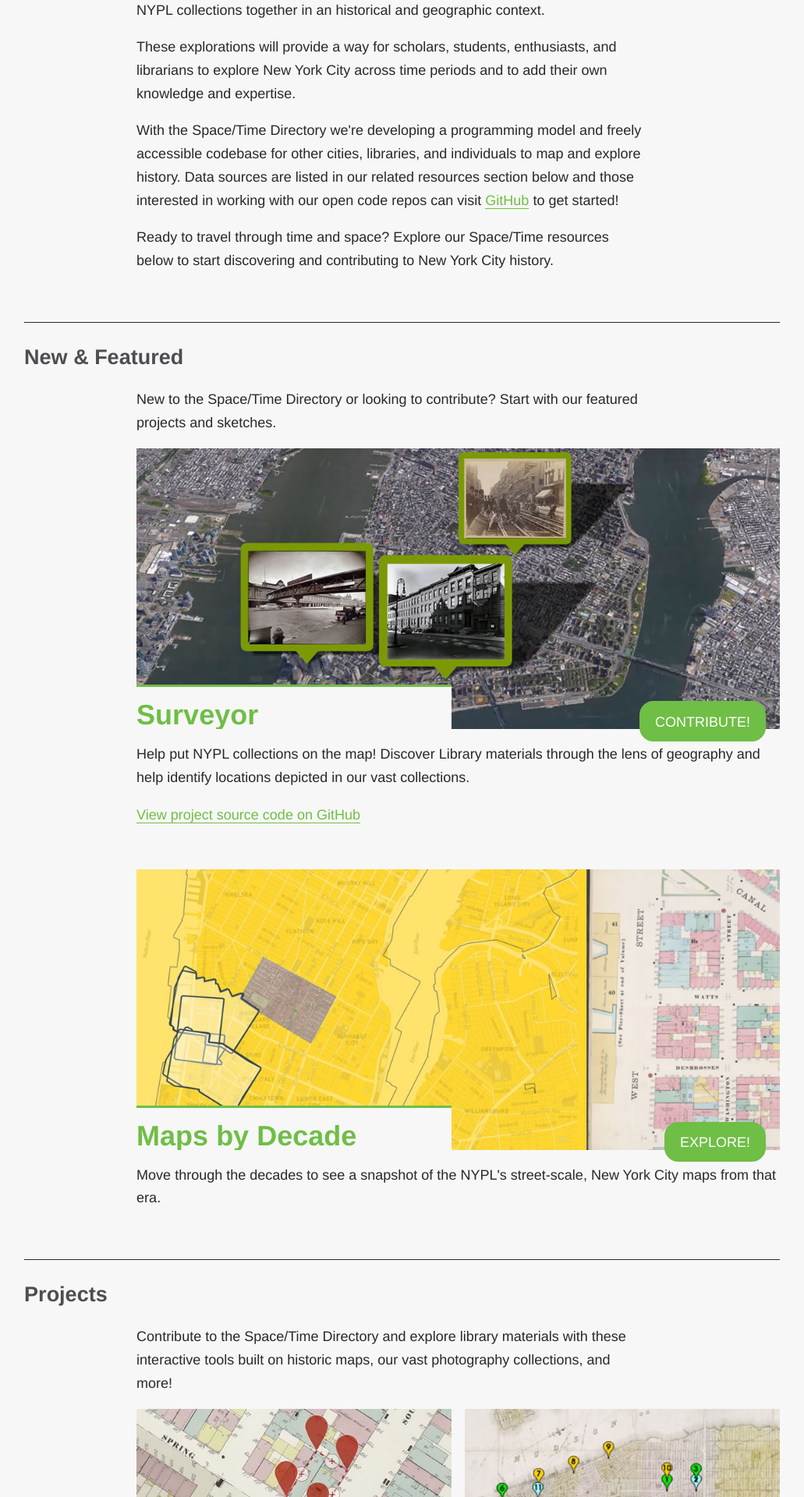
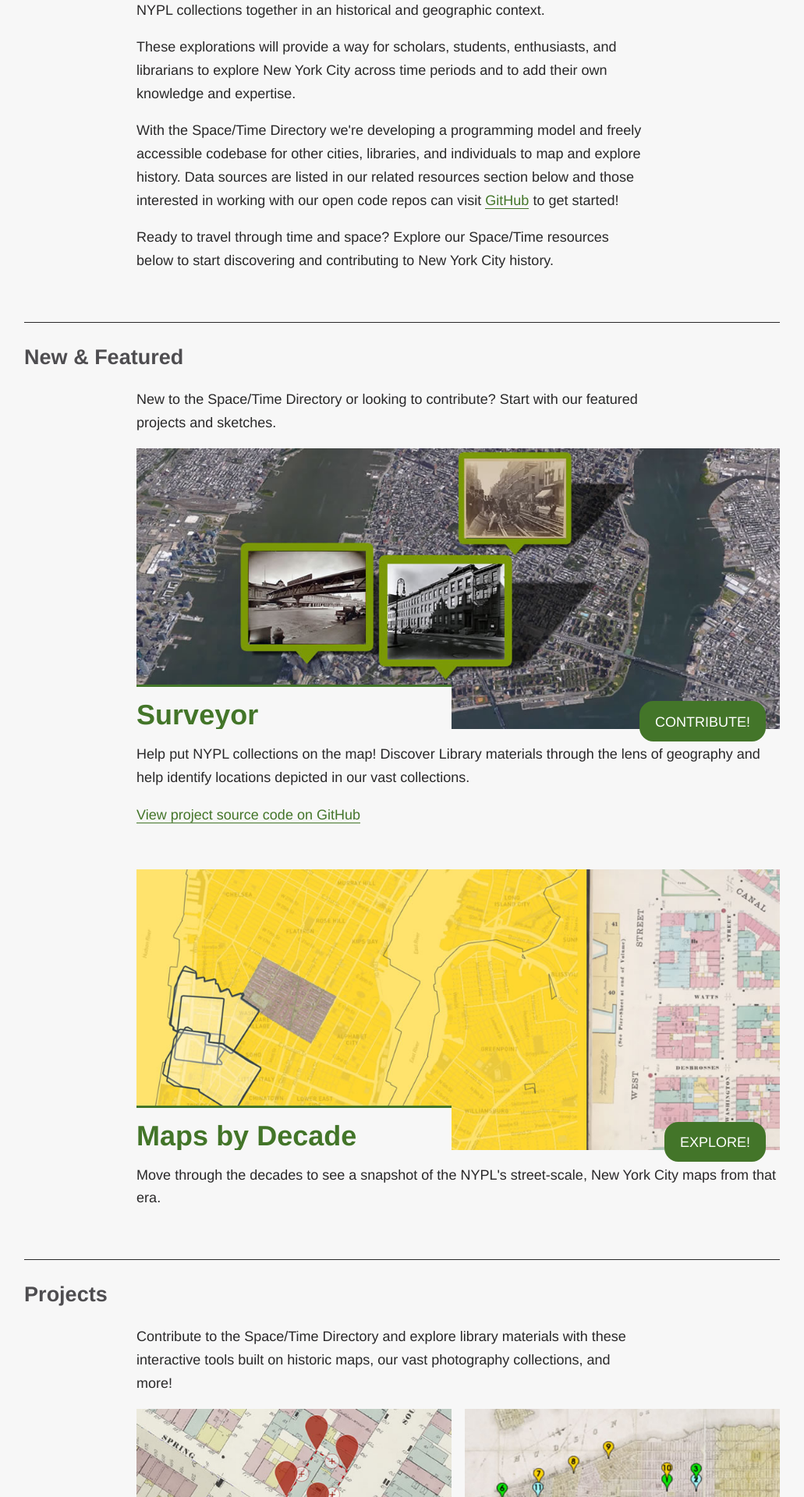
Before and after one commit to nypl-spacetime/nypl-spacetime.github.io, a Jekyll site: the page built from index.html, in a window 1280 px wide. Shown: the part 675-2595 px from the top of the page at 78% size, without its empty margins (134-1165 px from the left). Built offline with Jekyll 4.4.1, drawn with Linux system fonts in a browser that asks for light colours; some web fonts are replaced.

Commit message:
In main.css updated $linkcolor to = $nypldarkgreen to resolve tickets #15 and #14

```diff
--- a/css/main.scss
+++ b/css/main.scss
@@ -10,7 +10,7 @@
 $pagecolor: darken(#fff, 3%);
 $textcolor: darken(#424143, 10%);
 $headingcolor: darken(#67666A, 10%);
-$linkcolor: $nypllightgreen;
+$linkcolor: $nypldarkgreen;
 $bubblecolor: lighten($pagecolor, 10%);
 $iconcolor: #807F83;
 $radius: 10px;
```
